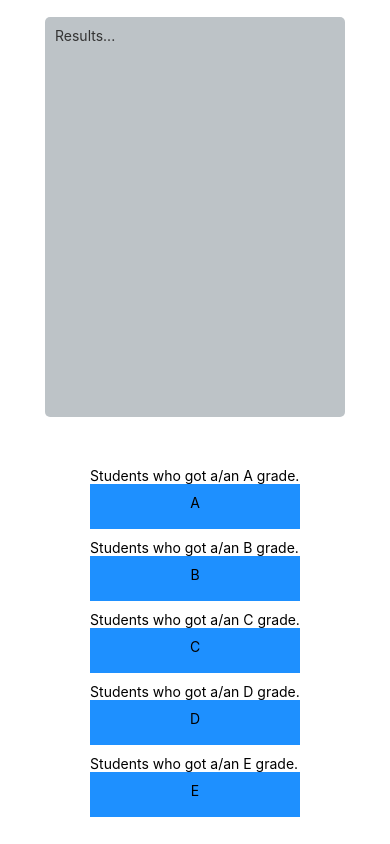
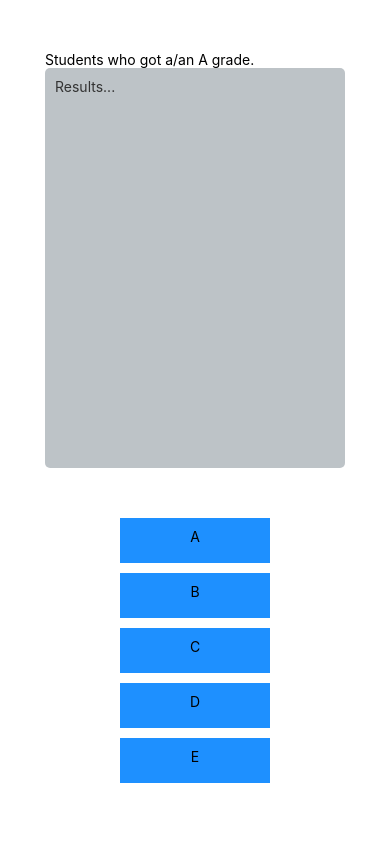
Before and after one commit to nacourtney/Courtney-Project3, a React Native app: screen / in a window 390 px wide. Built offline with nearby package versions, Linux system fonts and the light colour scheme.

Commit message:
Fix: Label palced in the correct spot

```diff
--- a/App.js
+++ b/App.js
@@ -1,4 +1,4 @@
-import React, { Component } from "react";
+import React, { Component, useState } from "react";
 import {
   StyleSheet,
   Text,
@@ -16,6 +16,8 @@ const letters = [
   { letter: "E" },
 ];
 
+const selectedLetter = "";
+
 const letterIndex = "";
 export default class App extends Component {
   constructor(props) {
@@ -23,6 +25,7 @@ export default class App extends Component {
     this.state = {
       selectedLetterIndex: 0,
       results: "",
+      selectedLetter: "",
     };
   }
 
@@ -57,10 +60,10 @@ export default class App extends Component {
 
   render() {
     const { results } = this.state;
+
     const buttons = letters.map((letter, index) => {
       return (
         <SafeAreaView>
-          <Text>{this.dynamicLabels(letter.letter)}</Text>
           <Pressable
             style={styles.buttonLayout.buttonContainer}
             onPressIn={() => this.setState({ selectedLetterIndex: index })}
@@ -78,6 +81,9 @@ export default class App extends Component {
     return (
       <View style={styles.container}>
         <View>
+          <Text>
+            {this.dynamicLabels(letters[this.state.selectedLetterIndex].letter)}
+          </Text>
           <TextInput
             style={styles.preview}
             value={this.oneLineNames(results)}
@@ -120,6 +126,7 @@ const styles = StyleSheet.create({
     buttonContainer: {
       backgroundColor: "dodgerblue",
       padding: 10,
+      width: 150,
       marginBottom: 10,
       alignItems: "center",
       height: 45,
```
Also changed, not shown: 2 other files (tests, documents, lock files or other folders).
